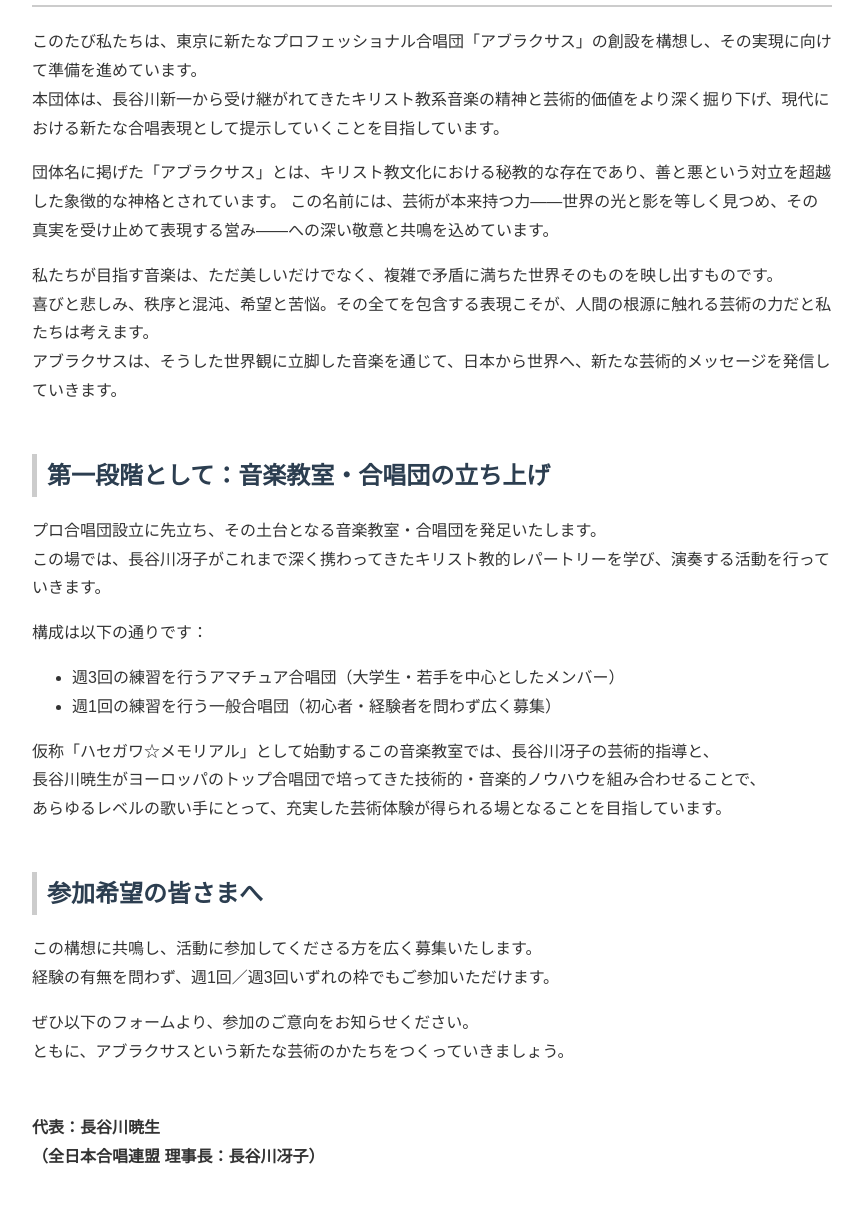
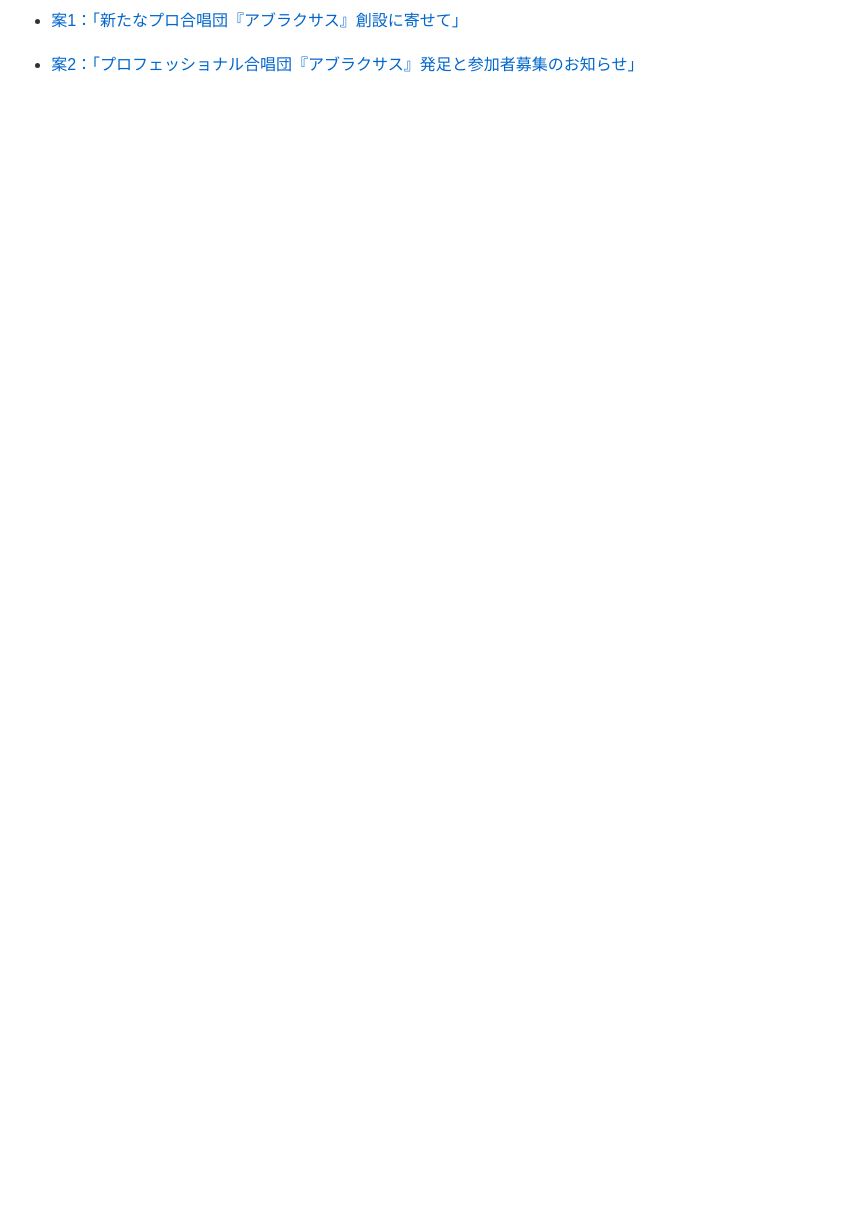
Before and after one commit to yuukanari/Abraxas, a plain HTML site: page index.html in a window 1280 px wide. Shown: the part 160-1372 px from the top of the page, without its empty margins (208-1071 px from the left). After the commit the page ends 800 px from the top, so only its background shows below. Drawn offline with Linux system fonts and the light colour scheme.

Commit message:
Update index.html

```diff
--- a/index.html
+++ b/index.html
@@ -1,97 +1,46 @@
+
 <!DOCTYPE html>
 <html lang="ja">
 <head>
   <meta charset="UTF-8">
-  <title>プロフェッショナル合唱団「アブラクサス」参加者募集</title>
-  <meta name="viewport" content="width=device-width, initial-scale=1">
+  <meta name="viewport" content="width=device-width, initial-scale=1.0">
+  <title>アブラクサス 合唱団ご案内</title>
   <style>
     body {
       font-family: sans-serif;
-      line-height: 1.8;
       max-width: 800px;
       margin: 40px auto;
       padding: 0 20px;
       color: #333;
-    }
-    h1, h2 {
-      color: #2c3e50;
+      line-height: 1.8;
     }
     h1 {
+      font-size: 1.8em;
       border-bottom: 2px solid #ccc;
       padding-bottom: 0.3em;
     }
-    h2 {
-      margin-top: 2em;
-      border-left: 5px solid #ccc;
-      padding-left: 10px;
+    ul {
+      margin-top: 1em;
+      padding-left: 1.2em;
     }
-    p {
-      margin-top: 1em;
+    li {
+      margin-bottom: 1em;
     }
-    .signature {
-      margin-top: 3em;
-      font-weight: bold;
+    a {
+      color: #0066cc;
+      text-decoration: none;
+    }
+    a:hover {
+      text-decoration: underline;
     }
   </style>
 </head>
 <body>
-
-  <h1>プロフェッショナル合唱団「アブラクサス」<br>発足と参加者募集のお知らせ</h1>
-
-  <p>
-    このたび私たちは、東京に新たなプロフェッショナル合唱団「アブラクサス」の創設を構想し、その実現に向けて準備を進めています。<br>
-    本団体は、長谷川新一から受け継がれてきたキリスト教系音楽の精神と芸術的価値をより深く掘り下げ、現代における新たな合唱表現として提示していくことを目指しています。
-  </p>
-
-  <p>
-    団体名に掲げた「アブラクサス」とは、キリスト教文化における秘教的な存在であり、善と悪という対立を超越した象徴的な神格とされています。
-    この名前には、芸術が本来持つ力――世界の光と影を等しく見つめ、その真実を受け止めて表現する営み――への深い敬意と共鳴を込めています。
-  </p>
-
-  <p>
-    私たちが目指す音楽は、ただ美しいだけでなく、複雑で矛盾に満ちた世界そのものを映し出すものです。<br>
-    喜びと悲しみ、秩序と混沌、希望と苦悩。その全てを包含する表現こそが、人間の根源に触れる芸術の力だと私たちは考えます。<br>
-    アブラクサスは、そうした世界観に立脚した音楽を通じて、日本から世界へ、新たな芸術的メッセージを発信していきます。
-  </p>
-
-  <h2>第一段階として：音楽教室・合唱団の立ち上げ</h2>
-
-  <p>
-    プロ合唱団設立に先立ち、その土台となる音楽教室・合唱団を発足いたします。<br>
-    この場では、長谷川冴子がこれまで深く携わってきたキリスト教的レパートリーを学び、演奏する活動を行っていきます。
-  </p>
-
-  <p>
-    構成は以下の通りです：
-  </p>
-
+  <h1>アブラクサス合唱団のご案内</h1>
+  <p>以下のリンクより、それぞれの案内文をご覧いただけます。</p>
   <ul>
-    <li>週3回の練習を行うアマチュア合唱団（大学生・若手を中心としたメンバー）</li>
-    <li>週1回の練習を行う一般合唱団（初心者・経験者を問わず広く募集）</li>
+    <li><a href="abraxas_announcement_1.html" target="_blank">案1：「新たなプロ合唱団『アブラクサス』創設に寄せて」</a></li>
+    <li><a href="abraxas_announcement_2.html" target="_blank">案2：「プロフェッショナル合唱団『アブラクサス』発足と参加者募集のお知らせ」</a></li>
   </ul>
-
-  <p>
-    仮称「ハセガワ☆メモリアル」として始動するこの音楽教室では、長谷川冴子の芸術的指導と、<br>
-    長谷川暁生がヨーロッパのトップ合唱団で培ってきた技術的・音楽的ノウハウを組み合わせることで、<br>
-    あらゆるレベルの歌い手にとって、充実した芸術体験が得られる場となることを目指しています。
-  </p>
-
-  <h2>参加希望の皆さまへ</h2>
-
-  <p>
-    この構想に共鳴し、活動に参加してくださる方を広く募集いたします。<br>
-    経験の有無を問わず、週1回／週3回いずれの枠でもご参加いただけます。
-  </p>
-
-  <p>
-    ぜひ以下のフォームより、参加のご意向をお知らせください。<br>
-    ともに、アブラクサスという新たな芸術のかたちをつくっていきましょう。
-  </p>
-
-  <p class="signature">
-    代表：長谷川暁生<br>
-    （全日本合唱連盟 理事長：長谷川冴子）
-  </p>
-
 </body>
 </html>
```
